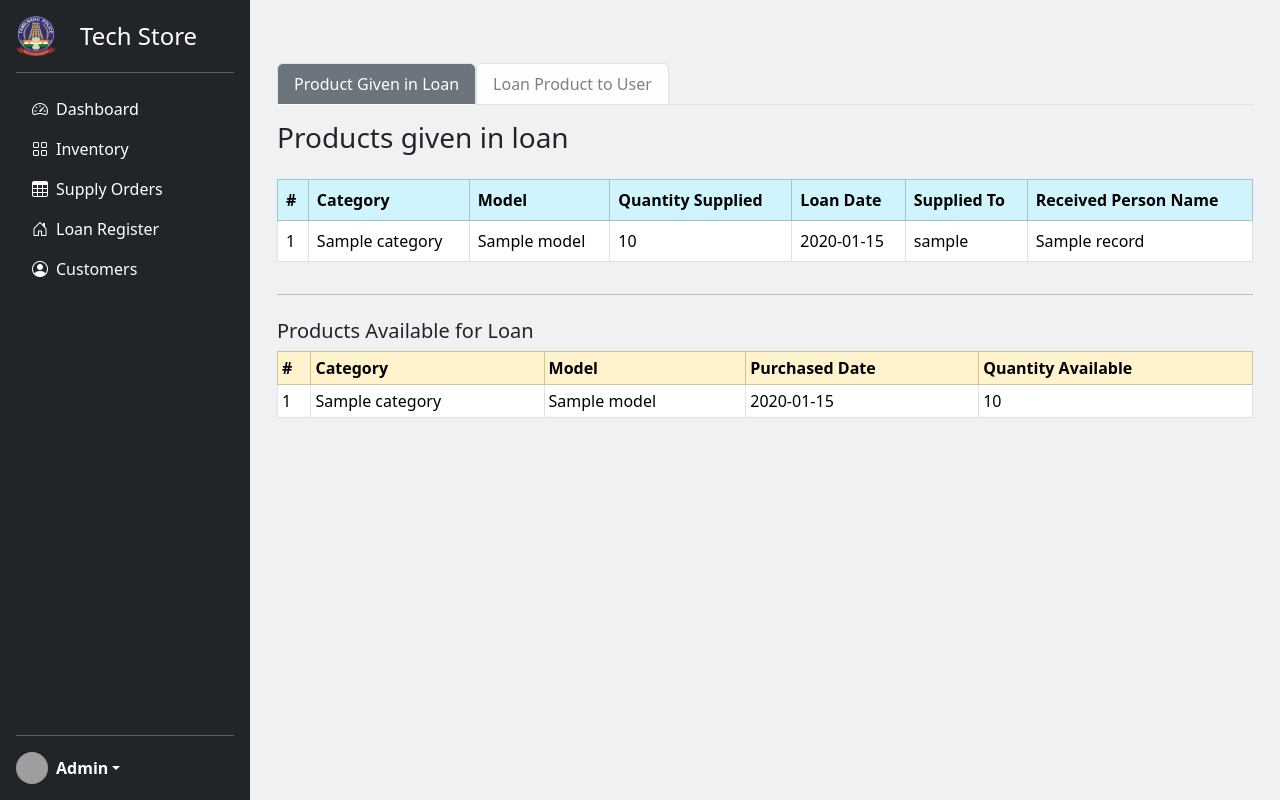
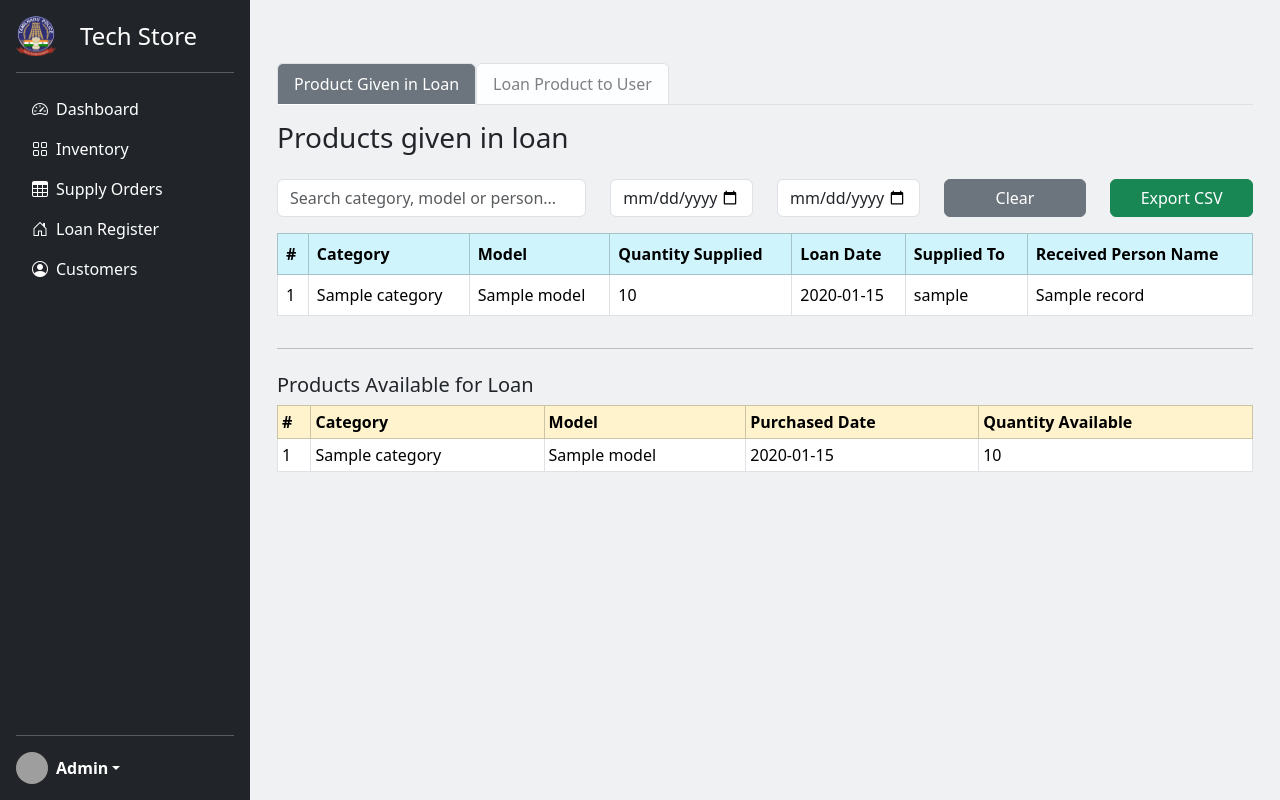
Before and after one commit to rdc-tech49/techstore, a Django app: template storemanagement/techstore/templates/techstore/store_admin_loanregister.html in a window 1280 px wide. Run offline with Django 3.2, Linux system fonts and the light colour scheme; tables that the repository leaves empty hold one stand-in row (values such as "Sample post"); the template is opened without the code that fills it: values that come from a table or form of the project are taken from there, most other values are stand-ins (such as "Sample title", 1, 10 or a date in 2020); grey boxes are pictures that could not be loaded.

Commit message:
added filter for loan table

```diff
--- a/storemanagement/techstore/templates/techstore/store_admin_loanregister.html
+++ b/storemanagement/techstore/templates/techstore/store_admin_loanregister.html
@@ -21,8 +21,25 @@
     <!-- Tab 1: Display Loan Records -->
     <div class="tab-pane fade show active" id="tab1" role="tabpanel">
       <h3 class="mb-4">Products given in loan</h3>
+      <div class="mb-3 row">
+        <div class="col-md-4">
+          <input type="text" id="loan-search" class="form-control" placeholder="Search category, model or person...">
+        </div>
+        <div class="col-md-2">
+          <input type="date" id="loan-start-date" class="form-control">
+        </div>
+        <div class="col-md-2">
+          <input type="date" id="loan-end-date" class="form-control">
+        </div>
+        <div class="col-md-2">
+          <button id="loan-clear-filters" class="btn btn-secondary w-100">Clear</button>
+        </div>
+        <div class="col-md-2">
+          <a href="#" id="loan-export-csv" class="btn btn-success w-100">Export CSV</a>
+        </div>
+      </div>
       <div class="table-responsive">
-        <table class="table table-bordered ">
+        <table class="table table-bordered " id="loan-records-table">
             <thead class="table-info">
                 <tr>
                     <th>#</th>
@@ -34,7 +51,7 @@
                     <th>Received Person Name</th>
                 </tr>
             </thead>
-            <tbody>
+            <tbody id="loan-records-body">
                 {% if loan_records %}
                     {% for record in loan_records %}
                         <tr>
@@ -181,5 +198,39 @@
 
   </script>
 
+  <script>
+    function loadLoanRecords() {
+      const search = document.getElementById('loan-search').value;
+      const start = document.getElementById('loan-start-date').value;
+      const end = document.getElementById('loan-end-date').value;
+
+      fetch(`/filter-loan-records/?search=${search}&start=${start}&end=${end}`, {
+        headers: { 'X-Requested-With': 'XMLHttpRequest' }
+      })
+      .then(res => res.text())
+      .then(html => {
+        document.getElementById('loan-records-body').innerHTML = html;
+      });
+    }
+
+    document.getElementById('loan-search').addEventListener('input', loadLoanRecords);
+    document.getElementById('loan-start-date').addEventListener('change', loadLoanRecords);
+    document.getElementById('loan-end-date').addEventListener('change', loadLoanRecords);
+    document.getElementById('loan-clear-filters').addEventListener('click', () => {
+      document.getElementById('loan-search').value = '';
+      document.getElementById('loan-start-date').value = '';
+      document.getElementById('loan-end-date').value = '';
+      loadLoanRecords();
+    });
+    document.getElementById('loan-export-csv').addEventListener('click', e => {
+      e.preventDefault();
+      const search = document.getElementById('loan-search').value;
+      const start = document.getElementById('loan-start-date').value;
+      const end = document.getElementById('loan-end-date').value;
+      window.location.href = `/filter-loan-records/?export=csv&search=${search}&start=${start}&end=${end}`;
+    });
+    </script>
+
+
 </div>
 {% endblock %}
--- a/storemanagement/techstore/urls.py
+++ b/storemanagement/techstore/urls.py
@@ -29,6 +29,7 @@ urlpatterns = [
     path('loan-product-to-user/', views.loan_product_to_user, name='loan_product_to_user'),
     path('get-models-by-category/<int:category_id>/', views.get_models_by_category, name='get_models_by_category'),
     path('get-available-loan-quantity/<int:model_id>/', views.get_available_loan_quantity, name='get_available_loan_quantity'),
+    path('filter-loan-records/', views.filter_loan_records, name='filter_loan_records'),
 
 
 
```
Also changed, not shown: storemanagement/techstore/views.py (+55 -0 lines).
